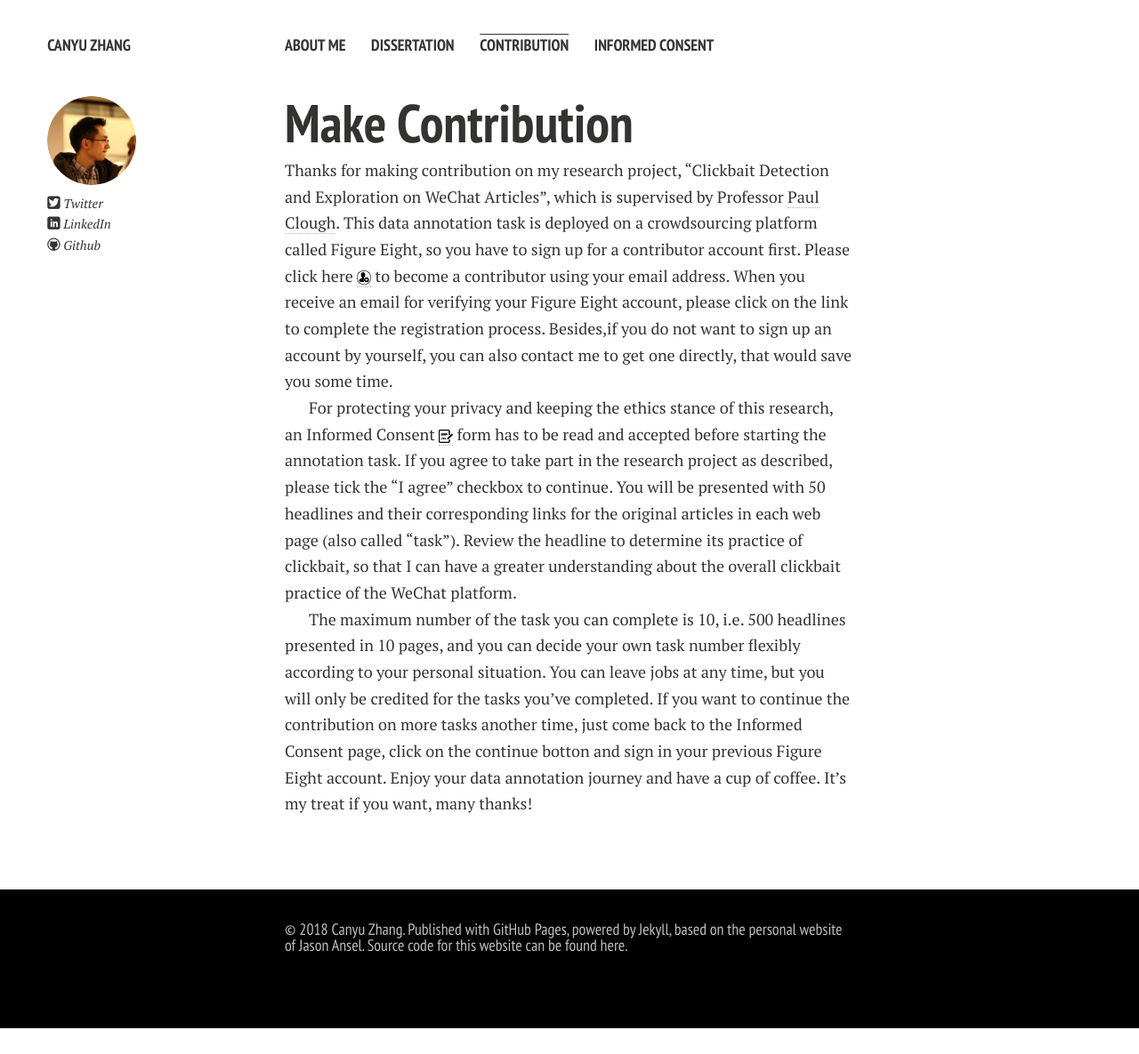
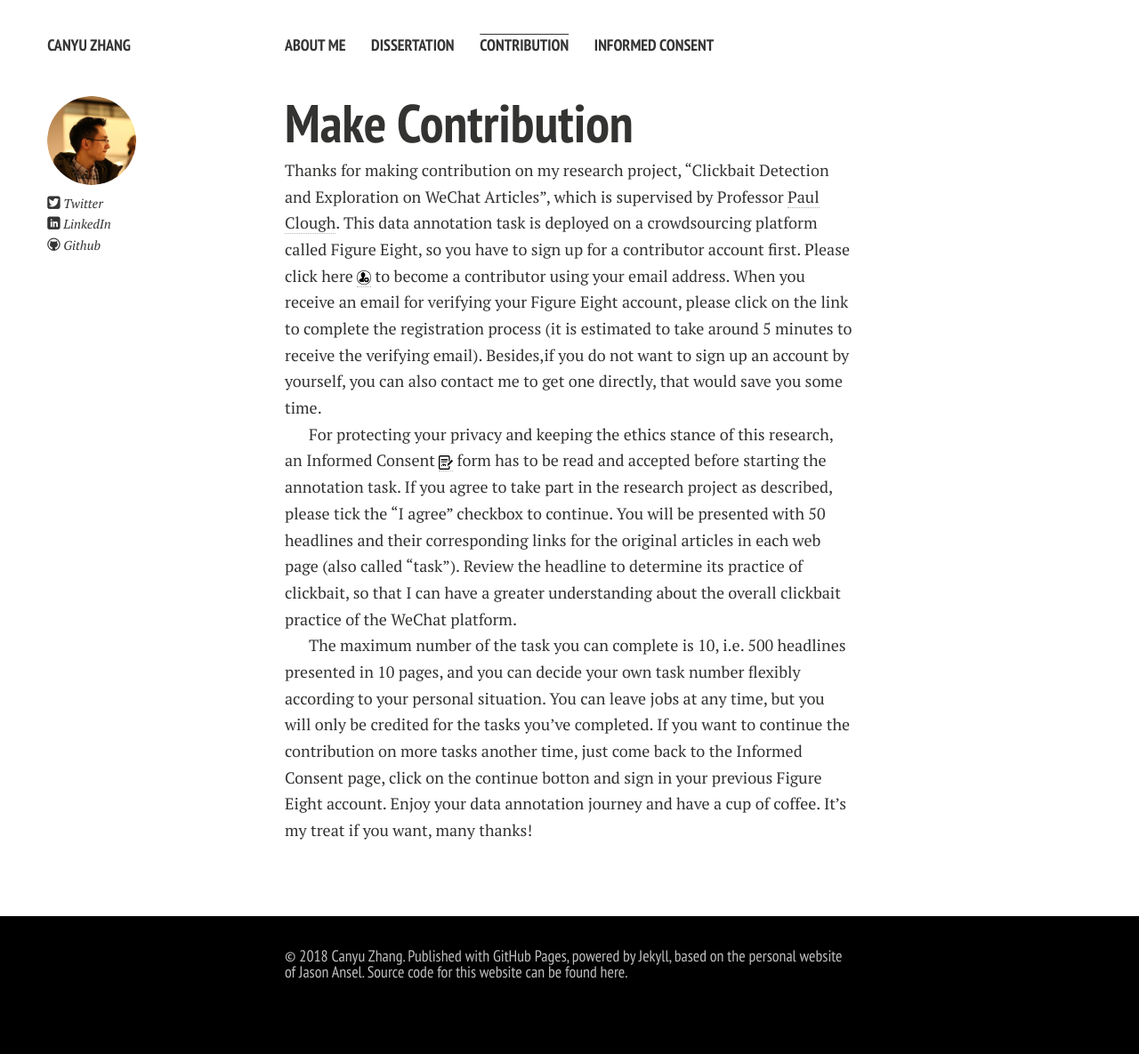
Before and after one commit to aaronzhangcanyu/aaronzhangcanyu.github.io, a Jekyll site: the page built from contribution.md, in a window 1280 px wide. Shown: the whole page at 89% size. Built offline with Jekyll 4.4.1, drawn with Linux system fonts in a browser that asks for light colours; nearby versions of some CDN libraries; Markdown is read by kramdown in place of the engine named in the settings; before the commit the page ends 1156 px from its top, so only the background shows below that.

Commit message:
Update contribution.md

```diff
--- a/contribution.md
+++ b/contribution.md
@@ -6,7 +6,7 @@ title: Contribution
 
 # Make Contribution
 
-Thanks for making contribution on my research project, “Clickbait Detection and Exploration on WeChat Articles”, which is supervised by Professor [Paul Clough]. This data annotation task is deployed on a crowdsourcing platform called Figure Eight, so you have to sign up for a contributor account first. Please click here <a href="https://tasks.figure-eight.work/users/new" target="_blank"><img src="/images/signupIcon.png" alt align="absmiddle" width="16" height="16"></a> to become a contributor using your email address. When you receive an email for verifying your Figure Eight account, please click on the link to complete the registration process. Besides,if you do not want to sign up an account by yourself, you can also contact me to get one directly, that would save you some time.
+Thanks for making contribution on my research project, “Clickbait Detection and Exploration on WeChat Articles”, which is supervised by Professor [Paul Clough]. This data annotation task is deployed on a crowdsourcing platform called Figure Eight, so you have to sign up for a contributor account first. Please click here <a href="https://tasks.figure-eight.work/users/new" target="_blank"><img src="/images/signupIcon.png" alt align="absmiddle" width="16" height="16"></a> to become a contributor using your email address. When you receive an email for verifying your Figure Eight account, please click on the link to complete the registration process (it is estimated to take around 5 minutes to receive the verifying email). Besides,if you do not want to sign up an account by yourself, you can also contact me to get one directly, that would save you some time.
 
 For protecting your privacy and keeping the ethics stance of this research, an Informed Consent [<img src="/images/img_415489.png" alt align="absmiddle" width="16" height="16">] form has to be read and accepted before starting the annotation task. If you agree to take part in the research project as described, please tick the “I agree” checkbox to continue. You will be presented with 50 headlines and their corresponding links for the original articles in each web page (also called "task"). Review the headline to determine its practice of clickbait, so that I can have a greater understanding about the overall clickbait practice of the WeChat platform.
 
```
